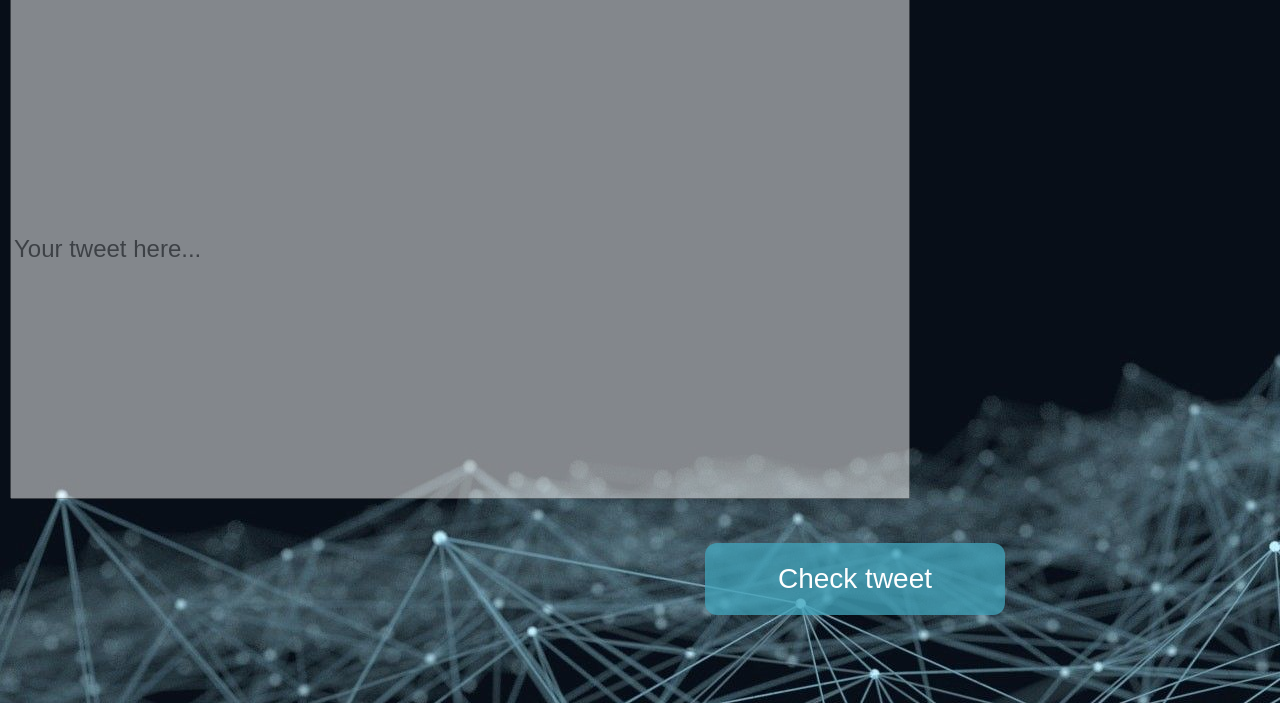
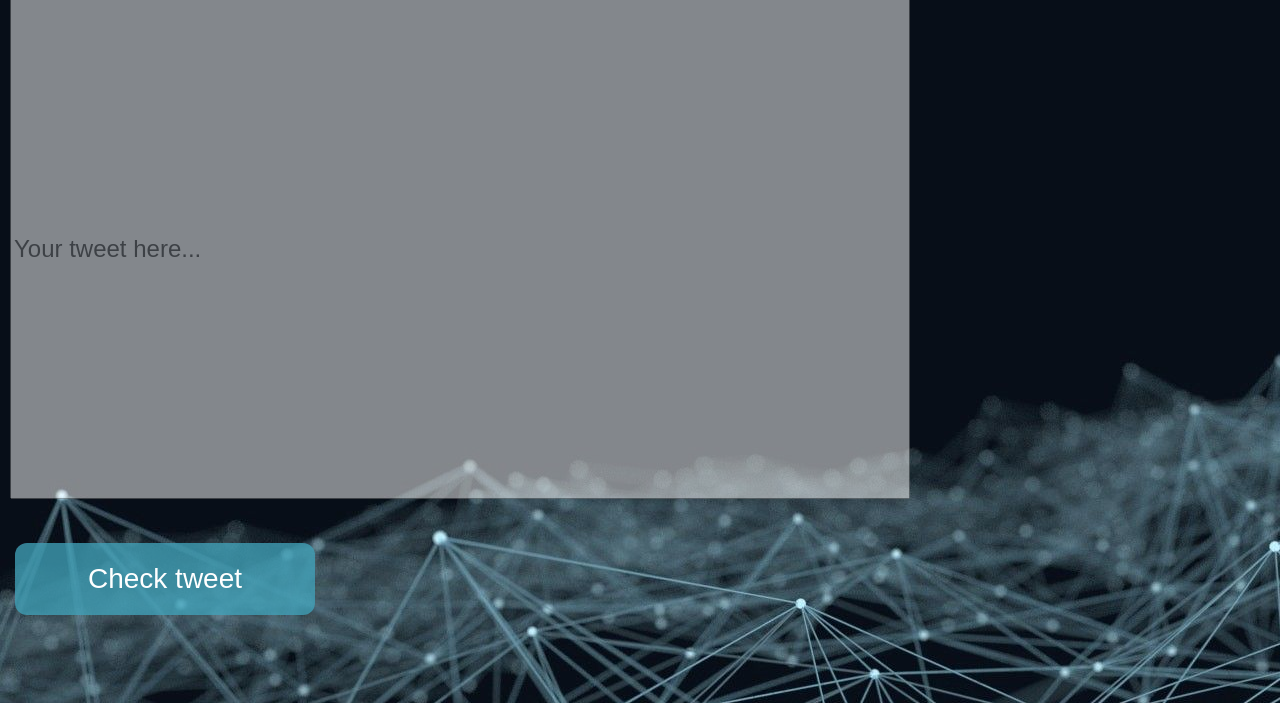
Before and after one commit to societyofartificialintelligence/depression-detection, a Flask app: page / in a window 1280 px wide. Shown: the part 97-800 px from the top of the page. Run offline with Flask 2, Linux system fonts and the light colour scheme; parts of the project's set-up code (start-up, migrations or seed data) failed here and were passed over.

Commit message:
Update index.html

```diff
--- a/templates/index.html
+++ b/templates/index.html
@@ -44,9 +44,9 @@
         background-color: transparent;
         opacity: 0.5;
     }
-    div.main3{
+    /*div.main3{
         text-align: right;
-    }
+    }*/
     .button1 {
         border-radius: 12px;
         background-color: #41a3bbc4;
@@ -82,9 +82,9 @@
         <br>
         </form>
     </div>
-    <div class='main3'>
+    <!--div class='main3'-->
         <button class='button1'><span>Check tweet</span></button>
-    </div>
+    <!--/div-->
 </div>
 
 <div class="split right">
```
